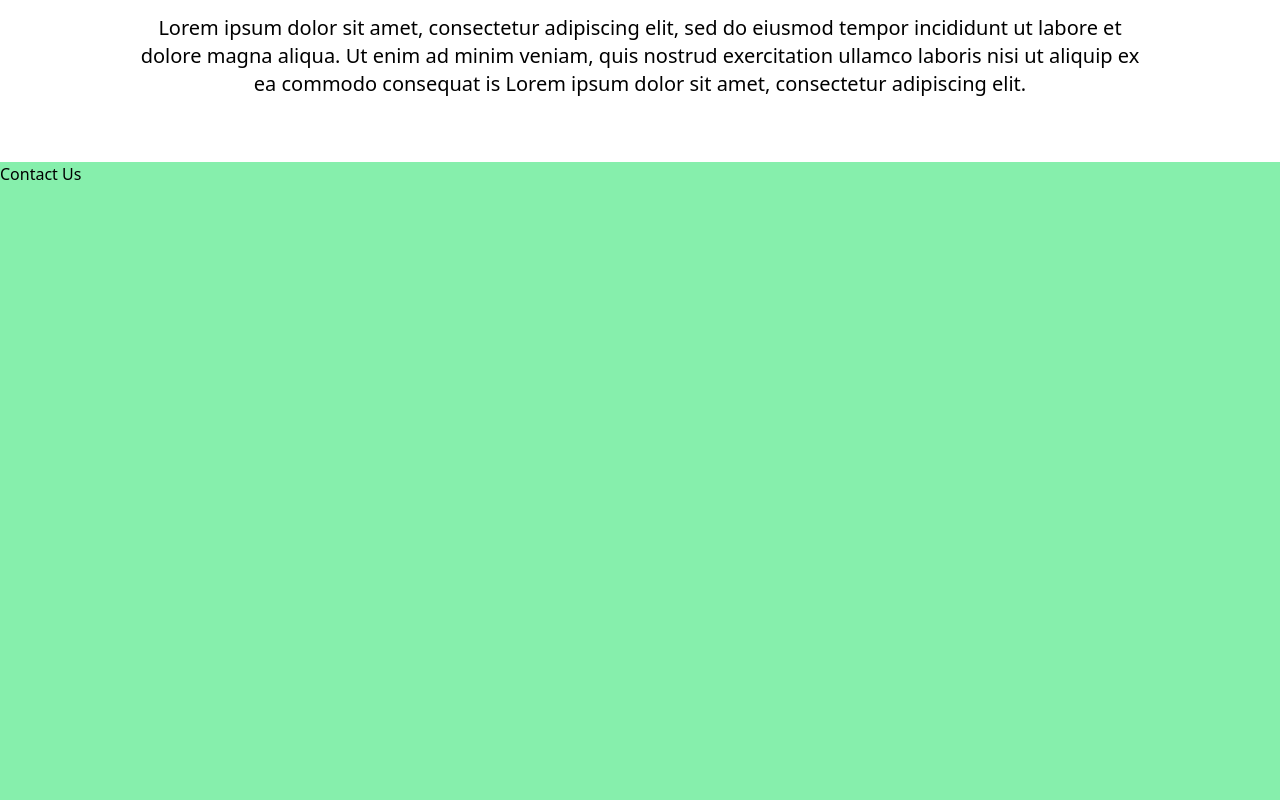
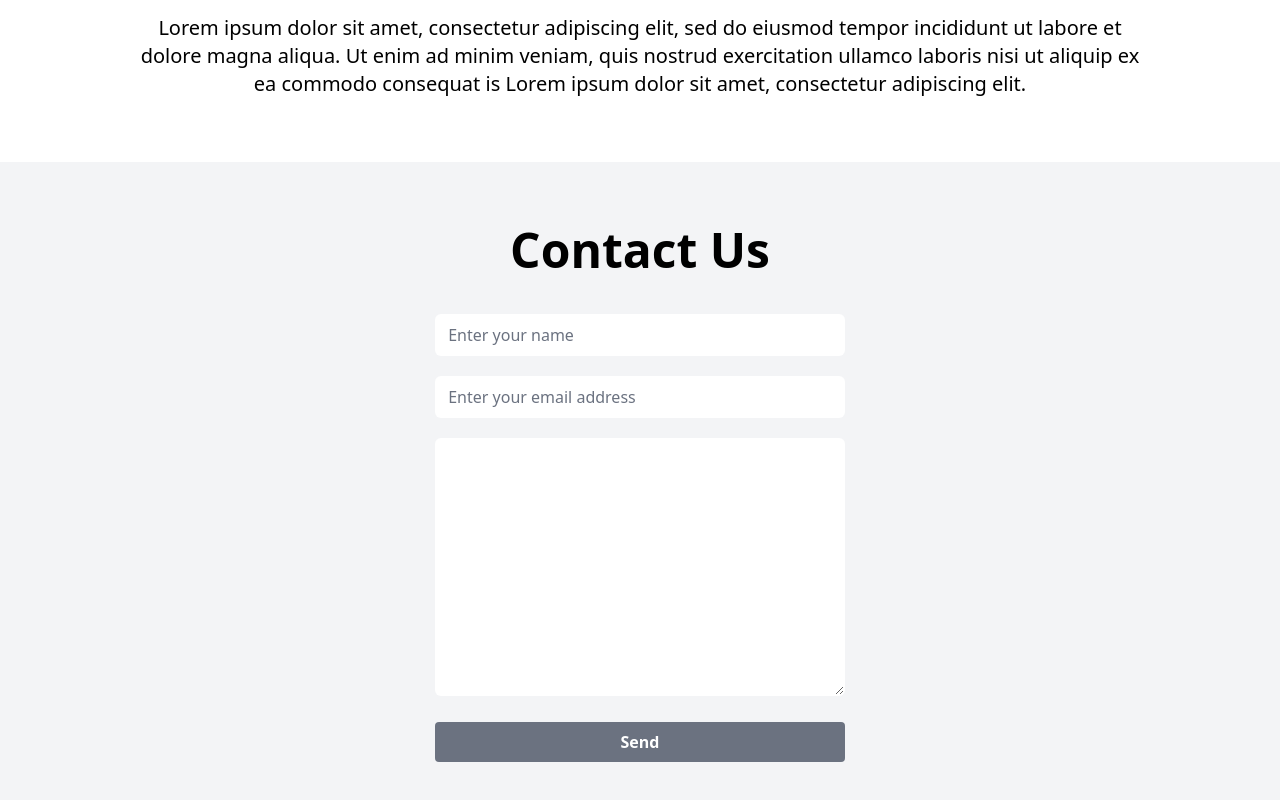
Before and after one commit to pemrogrammer/furniture-shop, a Next.js app in the folder web/: page / in a window 1280 px wide. Shown: the part 1658-2458 px from the top of the page. Built offline with nearby package versions, Linux system fonts and the light colour scheme.

Commit message:
web:landing page section contact us screen web and mobile done

```diff
--- a/web/components/SubLandingPage/aboutus.tsx
+++ b/web/components/SubLandingPage/aboutus.tsx
@@ -6,7 +6,7 @@ const AboutUs = (): JSX.Element => {
     <>
       <section
         id="aboutUs"
-        className=" bg-white flex flex-col gap-5 pt-10 w-full px-7 pb-10 text-center
+        className=" bg-white flex flex-col gap-5 py-10 w-full px-7 text-center
                     md:px-[10%] md:py-[5%] ">
         <h1 className=" text-5xl pb-5 text-center font-bold ">About Us</h1>
         {/* <p className="text-2xl md:text-6xl md:font-bold">Furnitur shop </p> */}
--- /dev/null
+++ b/web/components/SubLandingPage/contactus.tsx
@@ -0,0 +1,43 @@
+import React from 'react';
+
+const ContactUs = (): JSX.Element => {
+
+  return (
+    <>
+      <section
+        id="contactUs"
+        className=" bg-gray-100 w-full px-7 py-10
+                    md:px-[10%] md:py-[5%] ">
+        <div className=" flex flex-col gap-5
+                        md:px-[30%] ">
+          <h1 className=" text-5xl pb-5 text-center font-bold ">Contact Us</h1>
+          <div className="flex flex-col gap-5">
+            <input
+              type="text"
+              className="border-transparent focus:border-gray-500 focus:ring-0 rounded-md "
+              placeholder="Enter your name" />
+            <input
+              type="text"
+              className="border-transparent focus:border-gray-500 focus:ring-0 rounded-md"
+              placeholder="Enter your email address" />
+          </div>
+          <div>
+            <textarea
+              className="w-full border-transparent focus:border-gray-500 focus:ring-0 rounded-md"
+              name="message"
+              id=""
+              cols={30}
+              rows={10}></textarea>
+          </div>
+          <div >
+            <button
+              className="bg-gray-500 hover:bg-gray-700 text-white w-full font-bold py-2 px-4 rounded"
+              >Send</button>
+          </div>
+        </div>
+      </section>
+    </>
+  )
+}
+
+export default ContactUs;
--- a/web/components/SubLandingPage/products.tsx
+++ b/web/components/SubLandingPage/products.tsx
@@ -5,8 +5,6 @@ import styles from 'styles/products.module.scss';
 
 // type
 import { tProduct } from 'types/products.type';
-
-
 
 const Products = (): JSX.Element => {
   const [linkCupboard, setLinkCupboard] = useState<string>("https://images.unsplash.com/photo-1595428774223-ef52624120d2?ixlib=rb-1.2.1&ixid=MnwxMjA3fDB8MHxwaG90by1wYWdlfHx8fGVufDB8fHx8&auto=format&fit=crop&w=687&q=80")
@@ -42,7 +40,7 @@ const Products = (): JSX.Element => {
         className="bg-gray-100 w-full flex flex-col px-7
                     md:h-[90vh] md:px-0 md:py-0">
         <div className="w-full text-center my-10">
-          <h1 className={` text-5xl ${styles.label} `}>Best Products</h1>
+          <h1 className={` text-5xl ${styles.label} font-bold `}>Best Products</h1>
         </div>
         <div className="flex flex-col gap-10 justify-center items-center
                         md:gap-16 md:flex-row md:mt-0 md:h-full ">
--- /dev/null
+++ b/web/pages/admin/index.tsx
@@ -0,0 +1,12 @@
+import React from 'react';
+
+const Admin = () : JSX.Element => {
+
+  return (
+    <>
+      <h1>Admin Page</h1>
+    </>
+  )
+}
+
+export default Admin;
--- a/web/pages/index.tsx
+++ b/web/pages/index.tsx
@@ -4,6 +4,7 @@ import React, {useState} from 'react';
 import Cover from 'components/SubLandingPage/cover';
 import AboutUs from 'components/SubLandingPage/aboutus';
 import Products from 'components/SubLandingPage/products';
+import ContactUs from 'components/SubLandingPage/contactus';
 
 // styles
 import styles from "styles/index.module.scss";
@@ -17,11 +18,7 @@ const Index = () : JSX.Element => {
       <Cover styles={styles} linkImage={linkImage} />
       <Products />
       <AboutUs />
-      {/* Contact Us */}
-      <section id="contactUs" className="bg-green-300 w-full min-h-screen">
-        Contact Us
-      </section>
-      {/* End Contact Us */}
+      <ContactUs />
     </>
   )
 }
```
